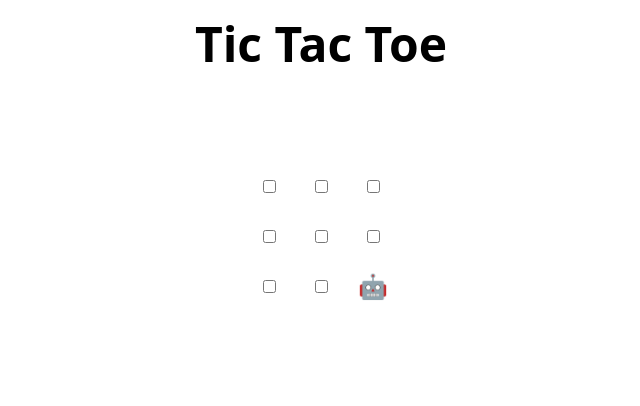
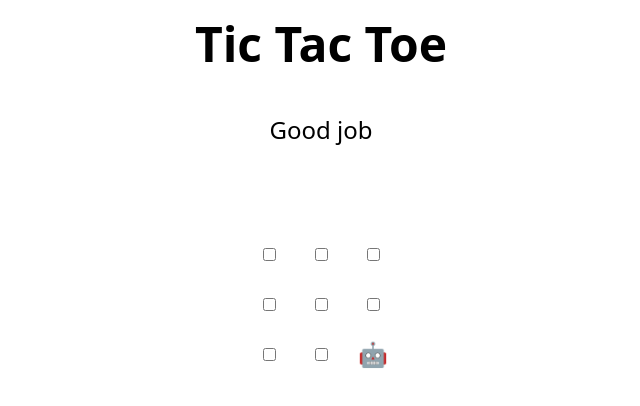
Before and after one commit to Carlos3443/skills-review-requests, a plain HTML site: page index.html in a window 1280 px wide. Shown: the whole page, without its empty margins (319-959 px from the left). Drawn offline with Linux system fonts and the light colour scheme.

Commit message:
Update index.html
Good job

```diff
--- a/index.html
+++ b/index.html
@@ -44,7 +44,7 @@
     <td><input type="checkbox" /></td>
     <td><input type="checkbox" /></td>
     <td><input type="checkbox" /></td>
-  </tr>
+  Good job
 </table>
 
 <h2 hidden>Game over, refresh to play again 🧑‍💻 🤖!</h2>
```
